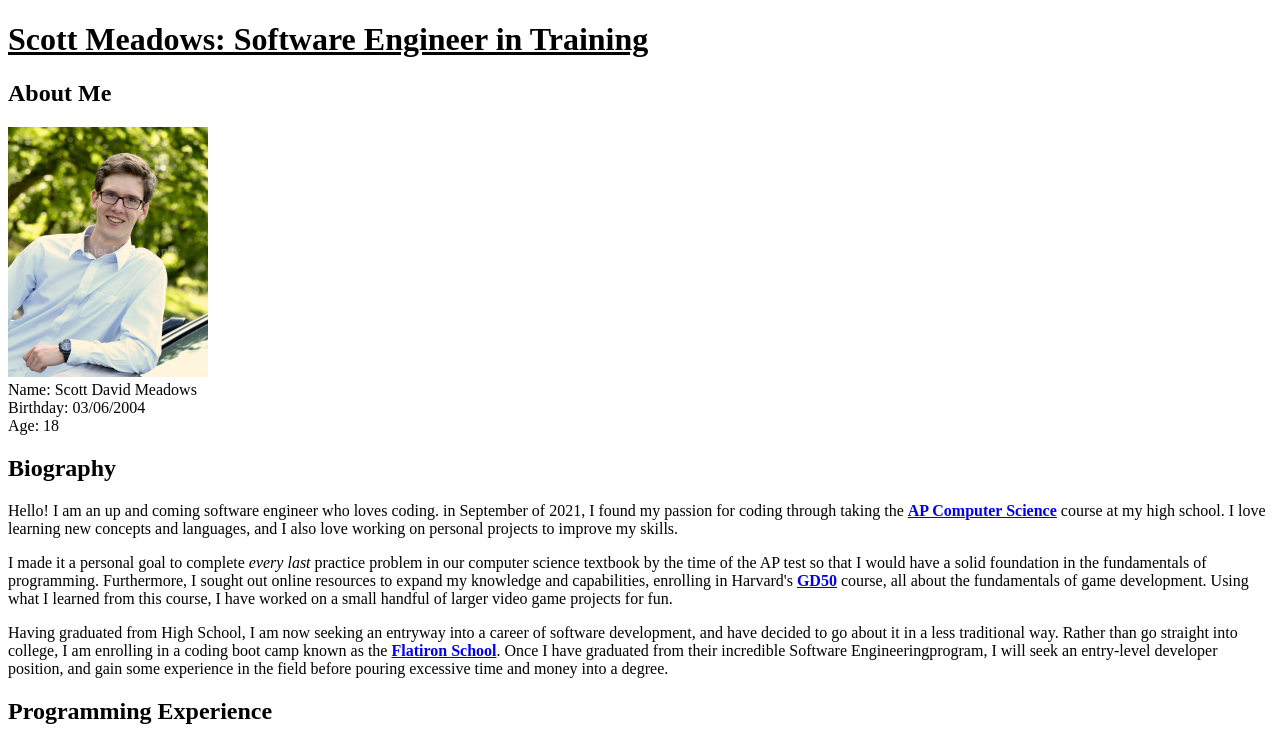
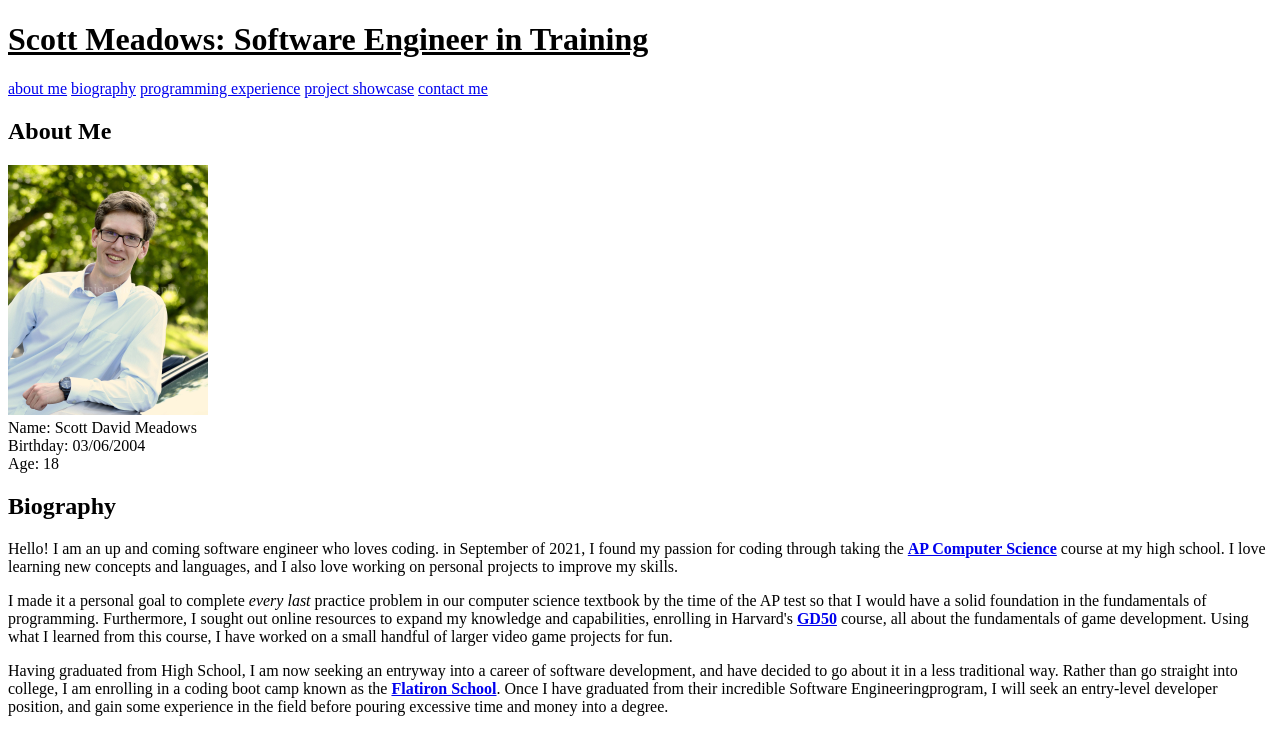
Before and after one commit to Saverton/project-se-prep, a plain HTML site: page index.html in a window 1280 px wide. Shown: the top 732 px of the page. Drawn offline with Linux system fonts and the light colour scheme.

Commit message:
add navigation bar

```diff
--- a/index.html
+++ b/index.html
@@ -10,7 +10,14 @@
         <div class="content">
             <h1><u>Scott Meadows: Software Engineer in Training</u></h1>
             <!-- Navigation bar will go here -->
-            <div class="section" id="basic-info">
+            <div class="navigation">
+                <a href="#about-me">about me</a>
+                <a href="#biography">biography</a>
+                <a href="#experience">programming experience</a>
+                <a href="#projects">project showcase</a>
+                <a href="#contact">contact me</a>
+            </div>
+            <div class="section" id="about-me">
                 <h2>About Me</h2>
                 <img src="./images/portrait.jpeg" alt="Scott Meadows Portrait" title="Scott Meadows"
                 width="200px"/>
@@ -19,7 +26,7 @@
                 <div>Birthday: 03/06/2004</div>
                 <div>Age: 18</div> <!-- script to update this dynamically -->
             </div>
-            <div class="section" id="bio">
+            <div class="section" id="biography">
                 <h2>Biography</h2>
                 <p>
                     Hello! I am an up and coming software engineer who loves coding. in September of 2021, I found my passion for coding
```
